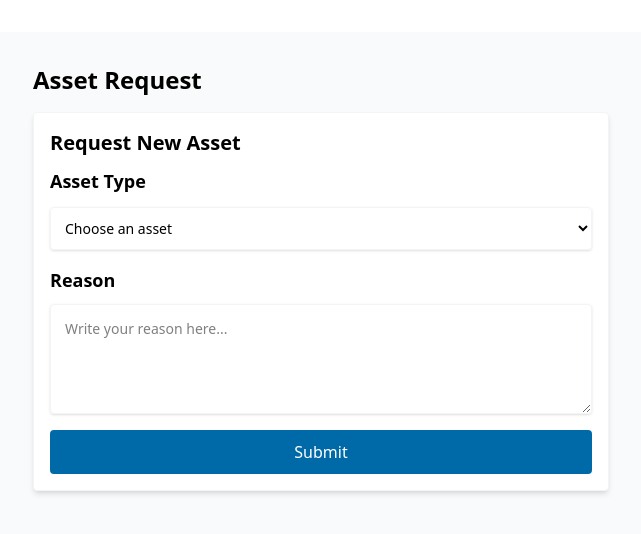
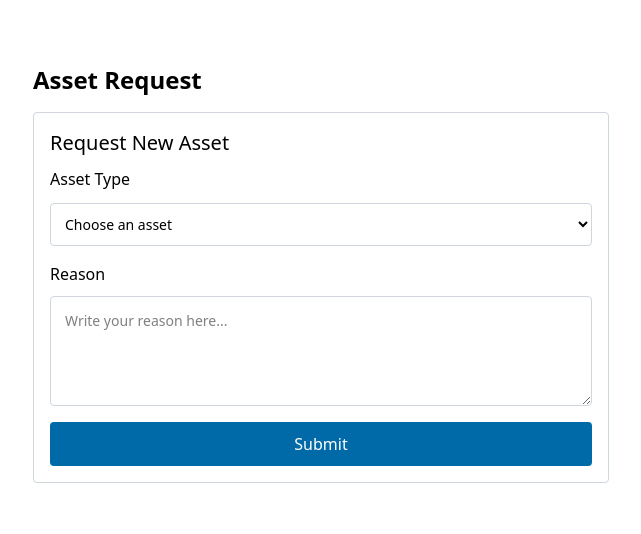
Before and after one commit to saidigesh19/Assert_Request_And_Approval_System, a React (Vite) app in the folder client/: page /assetrequest in a window 1280 px wide. Shown: the top 534 px of the page, without its empty margins (319-960 px from the left). Built offline with nearby package versions, Linux system fonts and the light colour scheme.

Commit message:
Added styles to both assestrequest and myRequest pages

```diff
--- a/client/src/components/Employee/assetRequest.jsx
+++ b/client/src/components/Employee/assetRequest.jsx
@@ -2,23 +2,23 @@ import React from "react";
 
 const AssetRequest = () => {
   return (
-    <div className="min-h-screen w-full bg-gray-50 flex justify-center">
+    <div className="min-h-screen w-full flex justify-center">
       <form className="w-full max-w-xl text-left mt-8 sh">
-        <h1 className="font-bold text-2xl">Asset Request</h1>
+        <h1 className="font-bold text-2xl text-left">Asset Request</h1>
 
-        <div className="flex flex-col rounded border border-gray-100 p-4 mt-4 bg-white shadow-md">
-          <h2 className="font-bold text-xl">Request New Asset</h2>
+        <div className="flex flex-col rounded border border-gray-300 p-4 mt-4 bg-white">
+          <h2 className="font-medium text-xl ">Request New Asset</h2>
 
           <label
             htmlFor="assets"
-            className="block mt-2.5 text-lg font-semibold"
+            className="block mt-2.5 font-medium"
           >
             Asset Type
           </label>
 
           <select
             id="assets"
-            className="block w-full px-2.5 mt-3 py-2.5 border rounded-sm border-gray-100 shadow-sm text-sm"
+            className="block w-full px-2.5 mt-3 py-2.5 border rounded-sm border-gray-300 text-sm"
           >
             <option>Choose an asset</option>
             <option>Mouse</option>
@@ -29,7 +29,7 @@ const AssetRequest = () => {
 
           <label
             htmlFor="message"
-            className="block mt-4 mb-2.5 text-lg font-semibold"
+            className="block mt-4 mb-2.5 font-medium"
           >
             Reason
           </label>
@@ -37,7 +37,7 @@ const AssetRequest = () => {
           <textarea
             id="message"
             rows="4"
-            className="rounded-sm border border-gray-100 shadow-sm text-sm w-full p-3.5"
+            className="rounded-sm border border-gray-300 text-sm w-full p-3.5"
             placeholder="Write your reason here..."
           ></textarea>
 
--- a/client/src/components/Employee/myRequests.jsx
+++ b/client/src/components/Employee/myRequests.jsx
@@ -28,8 +28,8 @@ const MyRequest = () => {
     },
   ];
   return (
-    <div className="mx-auto w-full h-screen bg-gray-50">
-      <div className="w-3xl mx-auto flex flex-col">
+    <div className="mx-auto w-full h-screen">
+      <form className="w-3xl mx-auto flex flex-col mt-8">
         <h1 className="font-bold text-2xl text-left">My Requests</h1>
       <div className="border text-left bg-white border-gray-300 rounded mt-5">
         <div className="m-2 flex flex-row justify-between gap-20 border border-gray-50 rounded text-left bg-gray-100">
@@ -85,12 +85,12 @@ const MyRequest = () => {
                     key={index}
                     className="bg-neutral-primary border-b border-gray-200"
                   >
-                    <th
+                    <td
                       scope="row"
-                      className="px-6 py-4 font-medium text-heading whitespace-nowrap"
+                      className="px-6 py-4 text-heading whitespace-nowrap"
                     >
                       {item.assetType}
-                    </th>
+                    </td>
                     <td className="px-6 py-4">{item.reason}</td>
                     <td className="px-6 py-4">
                       <button
@@ -107,7 +107,7 @@ const MyRequest = () => {
           </table>
         </div>
       </div>
-      </div>
+      </form>
     </div>
   );
 };
```
